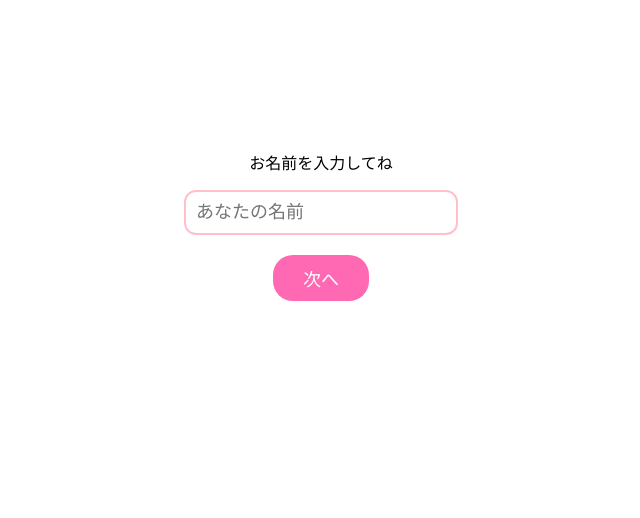
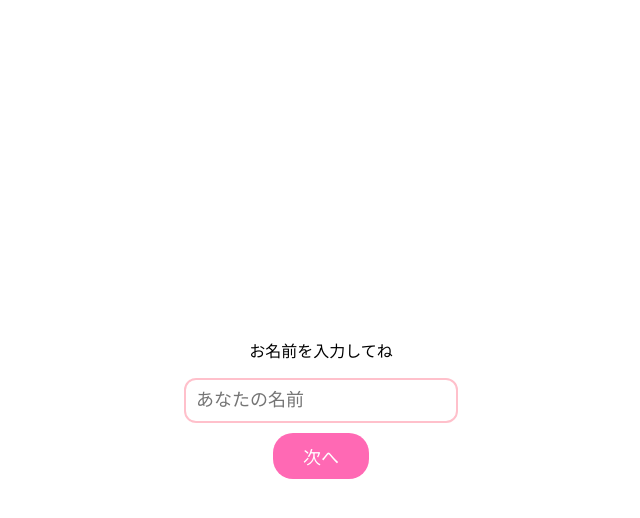
Before and after one commit to dada994a/Rickroll, a plain HTML site: page index.html in a window 1280 px wide. Shown: the whole page, without its empty margins (319-959 px from the left). Drawn offline with Linux system fonts and the light colour scheme.

Commit message:
Update style.css

```diff
--- a/style.css
+++ b/style.css
@@ -1,19 +1,16 @@
-
 body {
   font-family: sans-serif;
-    text-align: center;
   background: #fff;
   margin: 0;
-    padding-top: 100px;
-  }
-
-  h1 {
-    font-size: 32px;
-    font-weight: bold;
+  height: 100vh;
+  display: flex;
+  justify-content: center;
+  align-items: center;
+  flex-direction: column;
 }
 
 .input-container {
-    margin-top: 50px;
+  text-align: center;
 }
 
 input {
@@ -22,10 +19,10 @@ body {
   border-radius: 12px;
   border: 2px solid pink;
   width: 250px;
+  margin-bottom: 10px;
 }
 
 button {
-    margin-top: 20px;
   font-size: 18px;
   background-color: hotpink;
   color: white;
```
Lines whose indentation alone changed are shown as unchanged.
